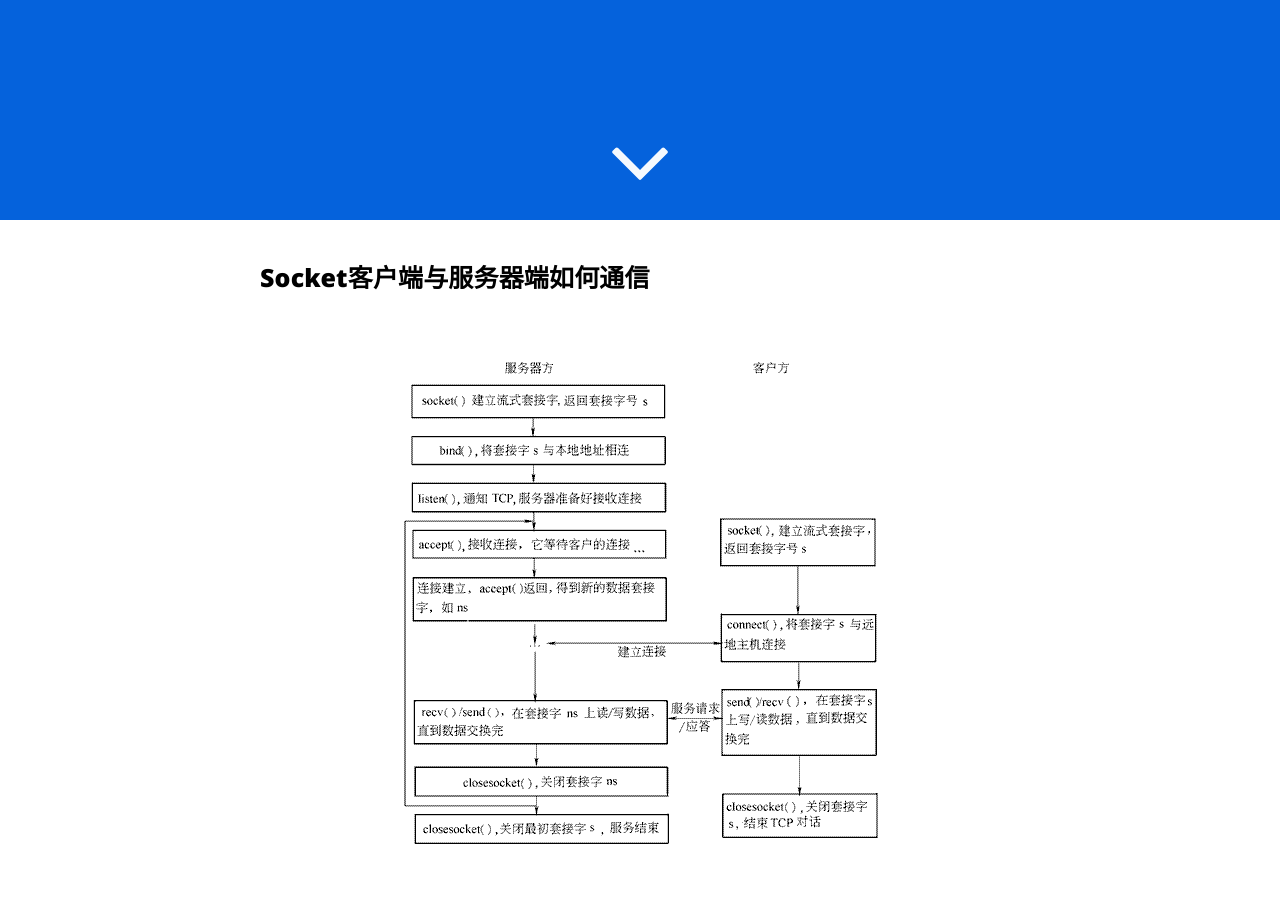
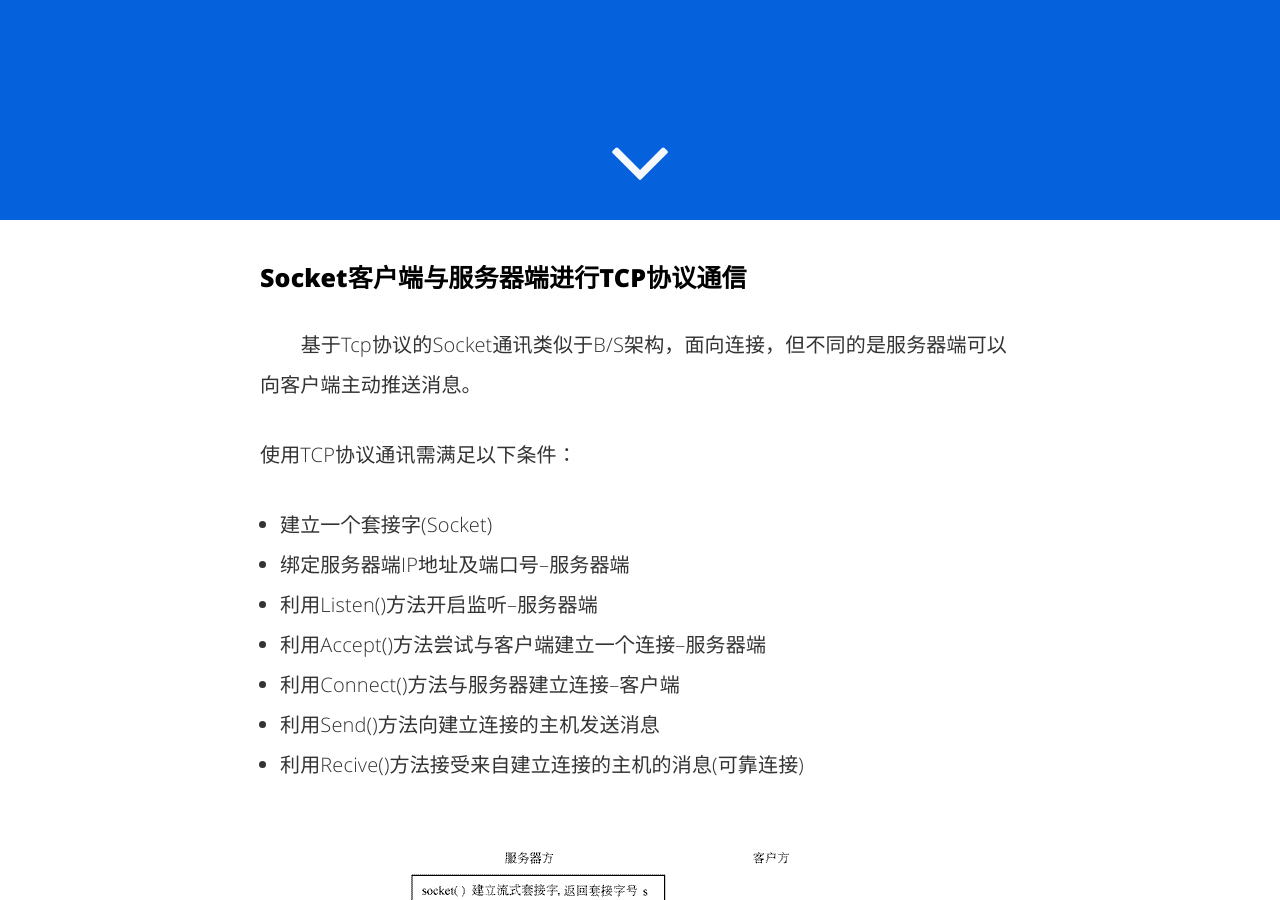
Before and after one commit to BruceQi93/BruceQi93.github.io, a Jekyll site: the page built from _posts/2018-5-22-Socket.md, in a window 1280 px wide and 900 px high, scrolled down 680 px. Built offline with Jekyll 4.4.1, drawn with Linux system fonts in a browser that asks for light colours; comment, search, counter and statistics services are not loaded; some of the changed text lies outside the part shown.

Commit message:
update file

````diff
--- a/_posts/2018-5-22-Socket.md
+++ b/_posts/2018-5-22-Socket.md
@@ -10,16 +10,19 @@
 - 网络
 ---
 
-### Socket客户端与服务器端如何通信
+### Socket客户端与服务器端进行TCP协议通信
+&#8194;&#8194;&#8194;&#8194;基于Tcp协议的Socket通讯类似于B/S架构，面向连接，但不同的是服务器端可以向客户端主动推送消息。
+
+使用TCP协议通讯需满足以下条件：
+- 建立一个套接字(Socket)
+- 绑定服务器端IP地址及端口号--服务器端
+- 利用Listen()方法开启监听--服务器端
+- 利用Accept()方法尝试与客户端建立一个连接--服务器端
+- 利用Connect()方法与服务器建立连接--客户端
+- 利用Send()方法向建立连接的主机发送消息
+- 利用Recive()方法接受来自建立连接的主机的消息(可靠连接)
 
 ![img](/assets/img/NetWork/socket.png)
-
-### TCP和UDP协议的区别
-
-1. TCP是有连接的可靠的，而UDP无连接不可靠的。
-2. TCP占用资源多，而UDP较少。
-3. TCP是流模式，而UDP是数据报模式。
-4. TCP保证数据的正确性，而UDP可能丢包。
 
 ### TCP-服务器端Socket
 * 代码：
@@ -60,6 +63,18 @@
 ```
 
 ---
+
+### Socket客户端与服务器端进行UDP协议通信
+&#8194;&#8194;&#8194;&#8194;基于Udp协议是无连接模式通讯，占用资源少，响应速度快，延时低。至于可靠性，可通过应用层的控制来满足。(不可靠连接)
+
+使用UDP协议通讯需满足以下条件：
+- 建立一个套接字(Socket)
+- 绑定服务器端IP地址及端口号--服务器端
+- 通过SendTo()方法向指定主机发送消息(需提供主机IP地址及端口)
+- 通过ReciveFrom()方法接收指定主机发送的消息(需提供主机IP地址及端口)
+
+![img](/assets/img/NetWork/socket-udp.png)
+
 ### UDP-服务器端Socket
 * 代码：
 ```csharp
@@ -86,6 +101,15 @@
 client.SendTo(data,serverPoint);
 ```
 ---
+
+### TCP和UDP协议的区别
+
+1. TCP是有连接的可靠的，而UDP无连接不可靠的。
+2. TCP占用资源多，而UDP较少。
+3. TCP是流模式，而UDP是数据报模式。
+4. TCP保证数据的正确性，而UDP可能丢包。
+
+----------
 ### 使用TcpClient，TcpListener，UdpClient简化socket实现网络通讯
 &#8194; &#8194; &#8194;&#8194;这些协议建立在System.NetSockets.Socket类的基础之上，负责数据传送的细节。TcpClient和TcpListener使用NetworkStream类表示网络。使用GetStream方法返回网络流，然后调用该流的Read和Write方法。NetworkStream不拥有协议类的基础套接字，因此关闭并不影响套接字。UdpClient类使用字节数组保存UDP数据文报，使用Send方法向网络发送数据，使用Receive方法接收传入的数据文报。
 
````
Also changed, not shown: assets/img/NetWork/socket-udp.png (added).
